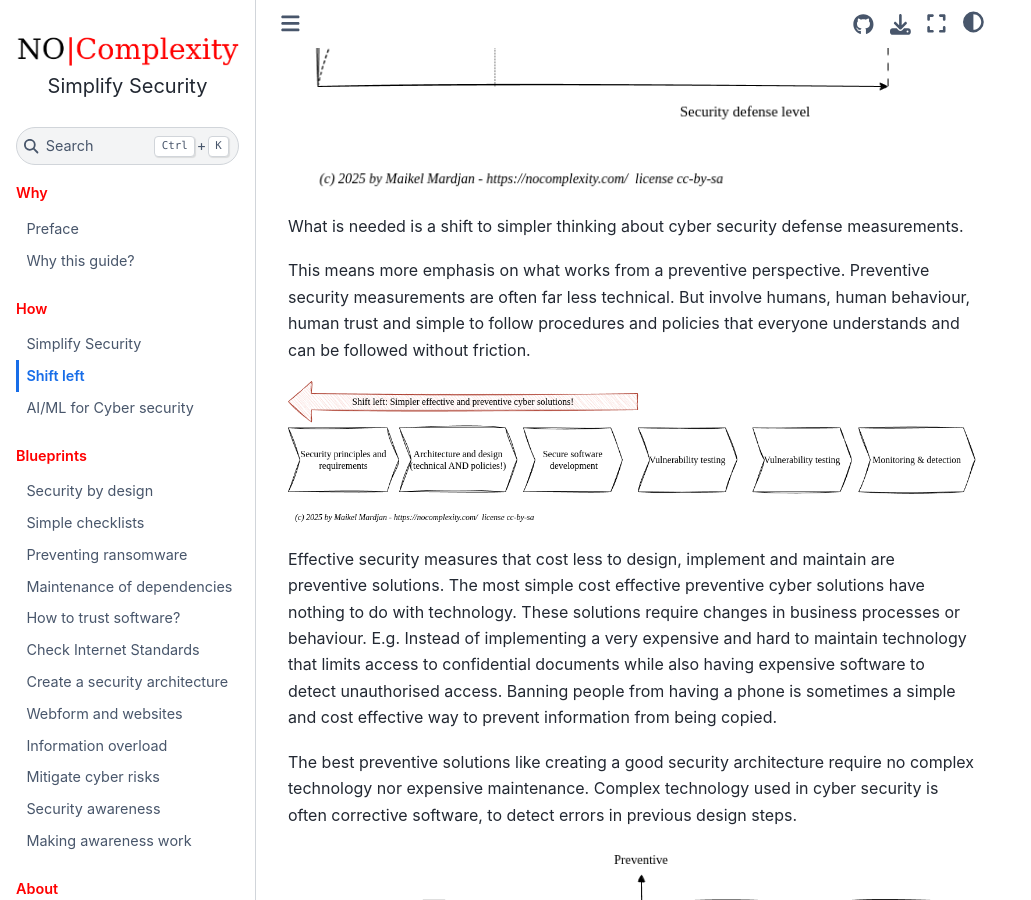
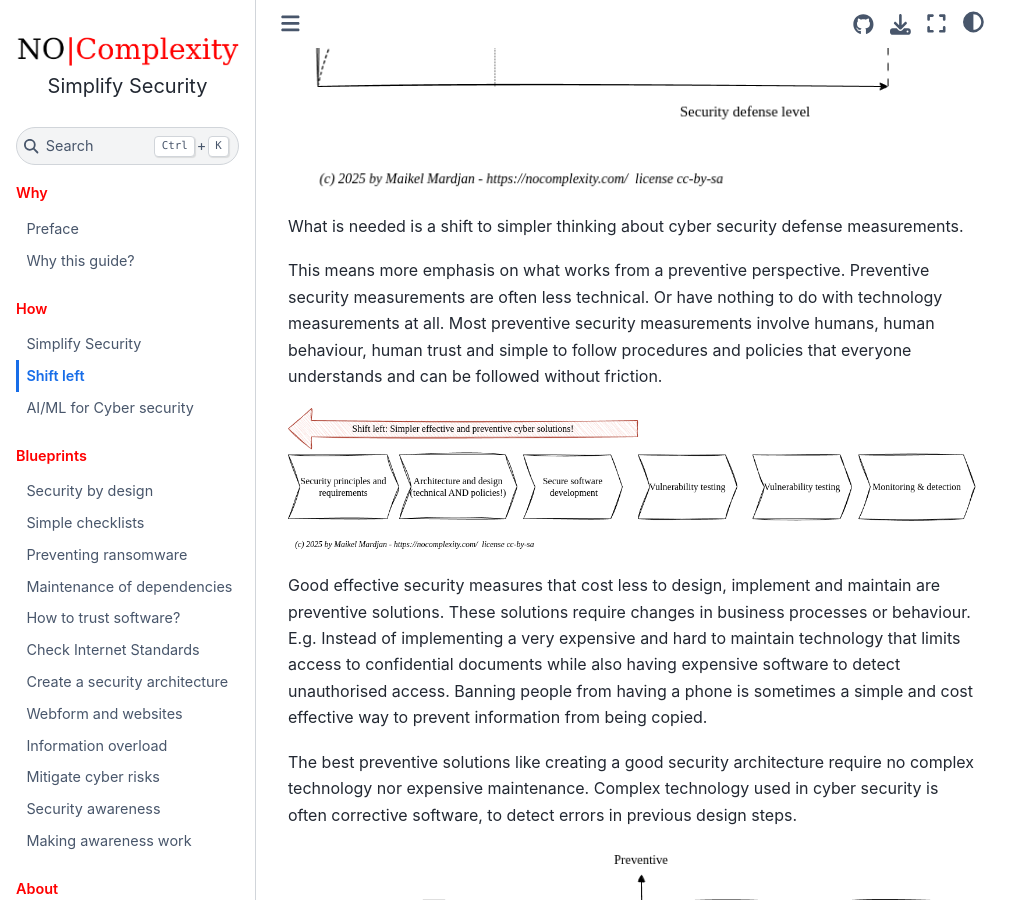
Before and after one commit to nocomplexity/simplifysecurity, a Jupyter Book: the page built from shiftleft.md, in a window 1280 px wide and 900 px high, scrolled down 1310 px. Shown: the whole window, without its empty margins (0-1031 px from the left). Built offline with Jupyter Book 1.0.4 settings and Sphinx 7.4.7 and the Sphinx Book theme 1.1.4, drawn with Linux system fonts in a browser that asks for light colours; some of the changed text lies outside the part shown.

Commit message:
text correction: shift left

```diff
--- a/shiftleft.md
+++ b/shiftleft.md
@@ -1,8 +1,9 @@
 # Shift left
 
-Cyber security is complex. Hover cyber solutions that are effective do not need to be complex and very expensive.
+Cyber security is complex. But effective cyber solutions do not need to be complex and very expensive.
 
-To avoid misunderstandings: Simplifying your security landscape is not simple at all! It means rethinking your strategy and reprioritize the objectives:
+To avoid misunderstandings: Simplifying your security landscape is not simple at all, but rather means rethinking your strategy and reprioritizing objectives:
+
 * Risks
 * Costs
 * Value
@@ -18,11 +19,11 @@ More budget and more expensive cyber technology does not help to mitigate all yo
 
 What is needed is a shift to simpler thinking about cyber security defense measurements.
 
-This means more emphasis on what works from a preventive perspective. Preventive security measurements are often far less technical. But involve humans, human behaviour, human trust and simple to follow procedures and policies that everyone understands and can be followed without friction.
+This means more emphasis on what works from a preventive perspective. Preventive security measurements are often less technical. Or have nothing to do with technology measurements at all. Most preventive security measurements involve humans, human behaviour, human trust and simple to follow procedures and policies that everyone understands and can be followed without friction.
 
 ![shift Left](images/shift_left_simple.png)
 
-Effective security measures that cost less to design, implement and maintain are preventive solutions. The most simple cost effective preventive cyber solutions have nothing to do with technology. These solutions require changes in business processes or behaviour. E.g. Instead of implementing a very expensive and hard to maintain technology that limits access to confidential documents while also having expensive software to detect unauthorised access. Banning people from having a phone is sometimes a simple and cost effective way to prevent information from being copied.
+Good effective security measures that cost less to design, implement and maintain are preventive solutions.  These solutions require changes in business processes or behaviour. E.g. Instead of implementing a very expensive and hard to maintain technology that limits access to confidential documents while also having expensive software to detect unauthorised access. Banning people from having a phone is sometimes a simple and cost effective way to prevent information from being copied.
 
 The best preventive solutions like creating a good security architecture require no complex technology nor expensive maintenance. Complex technology used in cyber security is often corrective software, to detect errors in previous design steps.
 
```
